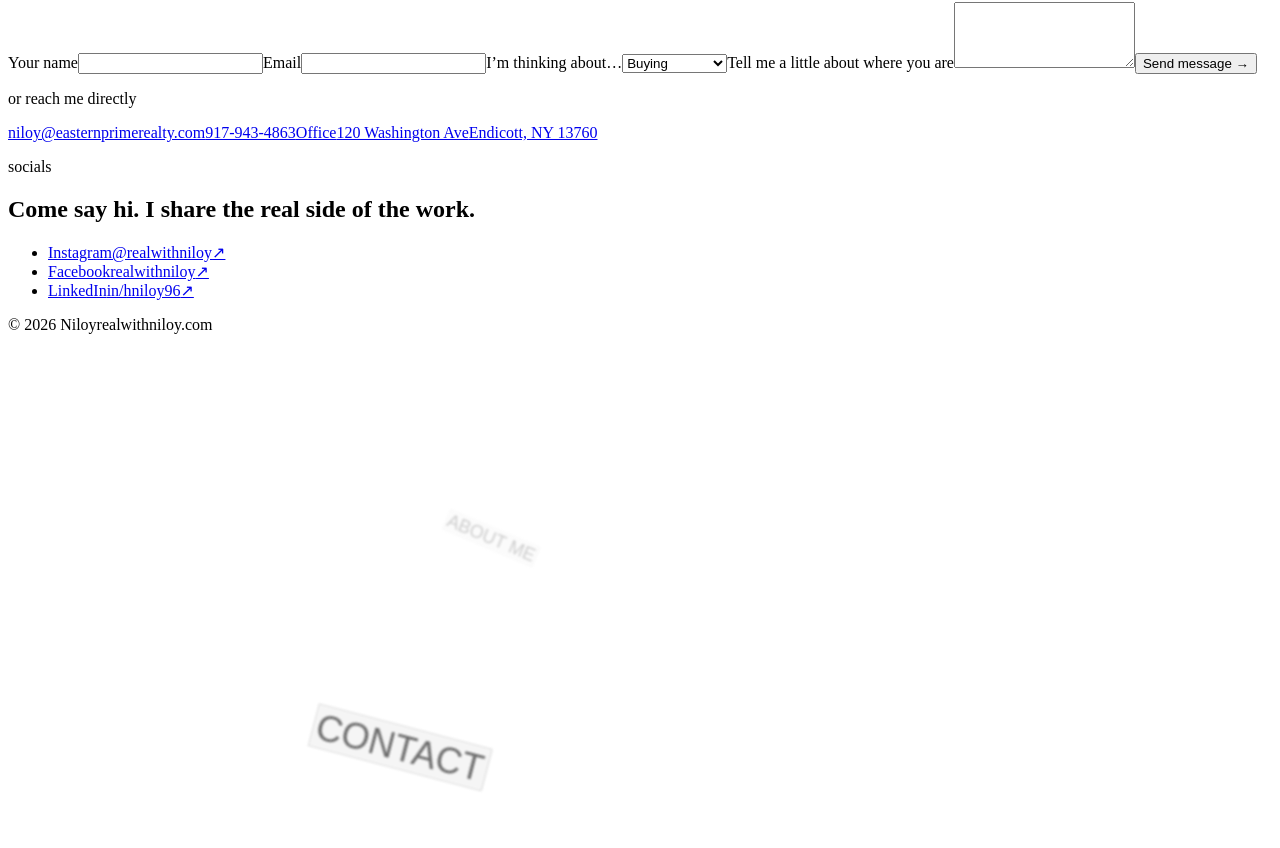
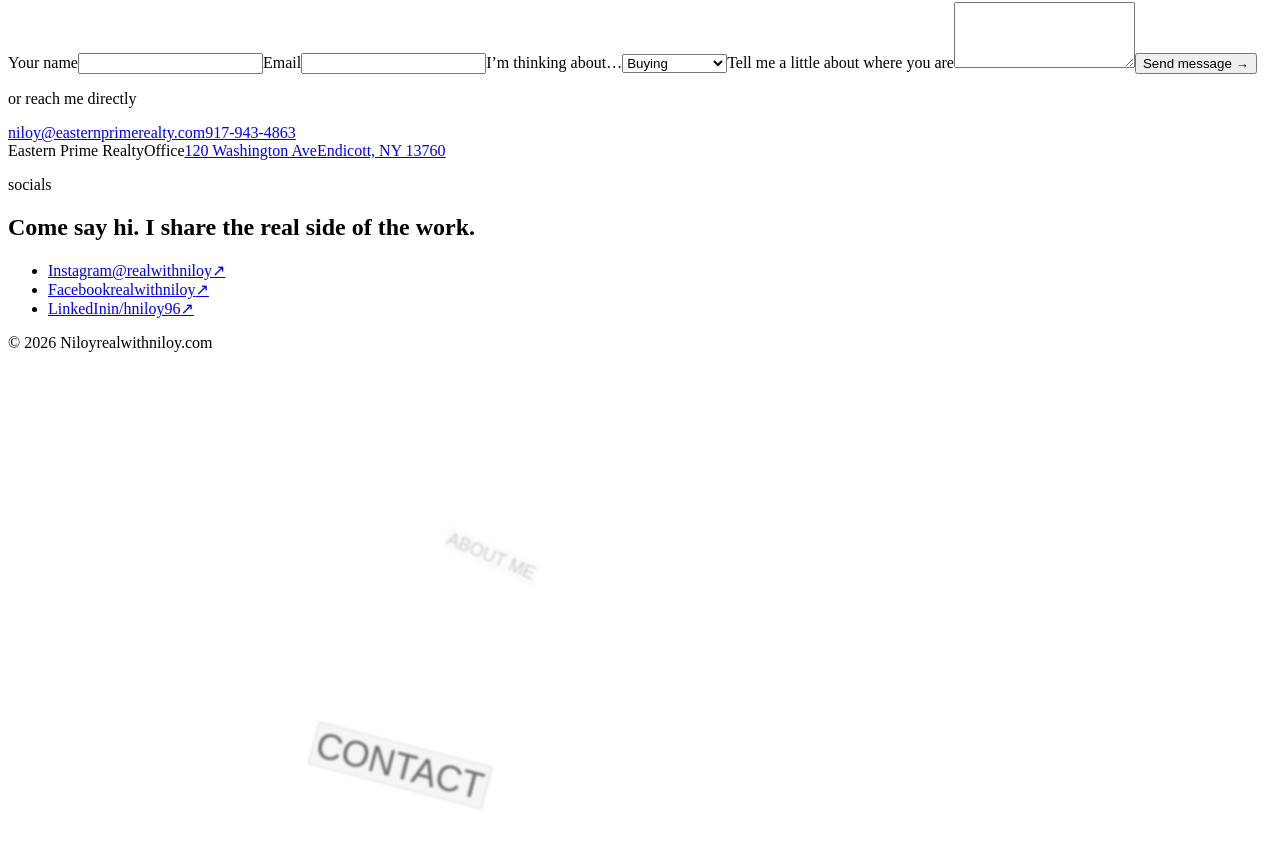
Before and after one commit to hniloy96/realwithniloy, a React (Vite) app: page / in a window 1280 px wide. Shown: the part 4377-5225 px from the top of the page. Built offline with nearby package versions, Linux system fonts and the light colour scheme; the HTML template or start-up script is replaced by a standard one; a web font is replaced by a local one.

Commit message:
Add Eastern Prime Realty above office address; only the address underlines on hover
Co-Authored-By: Claude Opus 5.5 <noreply@anthropic.com>

```diff
--- a/src/components/Contact.jsx
+++ b/src/components/Contact.jsx
@@ -71,17 +71,20 @@ export default function Contact() {
           <p className="hand">or reach me directly</p>
           <a href={`mailto:${CONTACT.email}`}>{CONTACT.email}</a>
           <a href={`tel:+1${CONTACT.phone.replace(/[^\d]/g, '')}`}>{CONTACT.phone}</a>
+          <div className="contact-office">
+            <span className="office-company">{CONTACT.company}</span>
+            <span className="muted small">Office</span>
             <a
               className="contact-address"
               href={`https://www.google.com/maps/search/?api=1&query=${encodeURIComponent(CONTACT.address.join(', '))}`}
               target="_blank"
               rel="noreferrer"
             >
-            <span className="muted small">Office</span>
               {CONTACT.address.map((line) => (
                 <span key={line}>{line}</span>
               ))}
             </a>
+          </div>
         </aside>
       </Reveal>
     </section>
--- a/src/content.js
+++ b/src/content.js
@@ -73,6 +73,7 @@ export const CONTACT = {
   // Your contact details
   email: 'niloy@easternprimerealty.com',
   phone: '917-943-4863',
+  company: 'Eastern Prime Realty',
   address: ['120 Washington Ave', 'Endicott, NY 13760'],
 }
 
--- a/src/styles.css
+++ b/src/styles.css
@@ -856,9 +856,19 @@ body {
   transition: transform 0.45s cubic-bezier(0.22, 1, 0.36, 1) 0.1s;
 }
 
+.contact-office {
+  display: flex;
+  flex-direction: column;
+  margin-top: 14px;
+  line-height: 1.4;
+}
+
+.office-company {
+  font-weight: 500;
+  font-size: 18px;
+}
+
 .contact-address {
   display: flex;
   flex-direction: column;
-  margin-top: 12px;
-  line-height: 1.4;
 }
```
Lines whose indentation alone changed are shown as unchanged.
